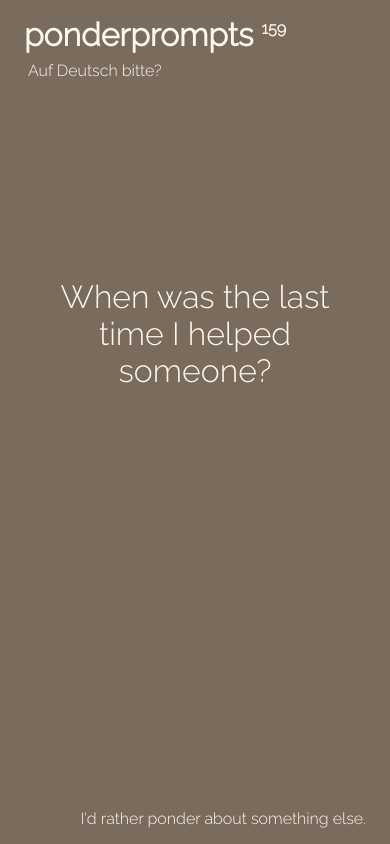
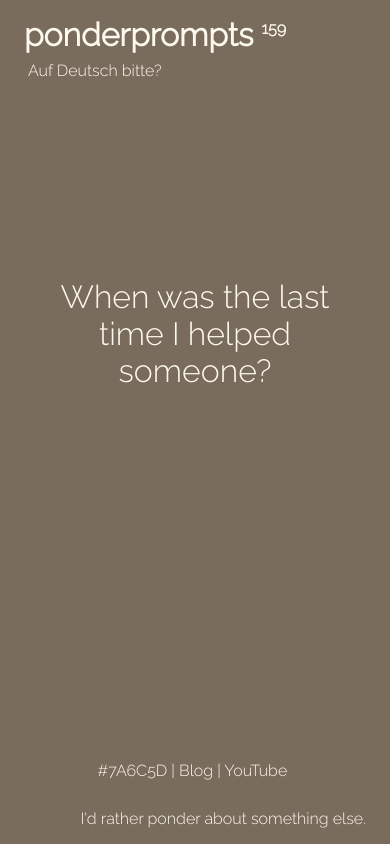
Before and after one commit to koryna/ponderprompts, an Angular app: page / in a window 390 px wide. Built offline with nearby package versions, Linux system fonts and the light colour scheme.

Commit message:
feat: add links

```diff
--- a/src/app/app.component.css
+++ b/src/app/app.component.css
@@ -18,7 +18,7 @@ sup {
 .prompt {
   display: block;
   text-align: center;
-  font-size: 4rem;
+  font-size: 3rem;
   padding: 2rem 3rem;
   max-width: 60%;
   margin: auto;
@@ -33,7 +33,9 @@ sup {
 }
 
 .color {
-  display: none;
+  position: absolute;
+  bottom: 4rem;
+  right: 1.5rem;
 }
 
 a, a:focus, a:visited, a:hover{
@@ -43,6 +45,12 @@ a, a:focus, a:visited, a:hover{
 
 .locale {
   margin-left: 1.25rem;
+}
+@media only screen and (max-width: 480px) {
+  .color {
+    bottom: 4rem;
+    left: 25%;
+  }
 }
 
 @media only screen and (max-width: 836px) {
@@ -61,7 +69,6 @@ a, a:focus, a:visited, a:hover{
 
 @media only screen and (min-width: 812px) {
   .color {
-    position: absolute;
     bottom: 2rem;
     left: 2.2rem;
     display: inline;
--- a/src/app/app.component.html
+++ b/src/app/app.component.html
@@ -8,4 +8,4 @@
 <div class="next-button">
   <a (click)="giveMeAnotherPrompt()">{{reload}}</a>
 </div>
-<div class="color">{{color}}</div>
+<div class="color">{{color}} | <a href="https://pondernotes.de">Blog</a> | <a href="https://pondersoul.de">YouTube</a></div>
```
